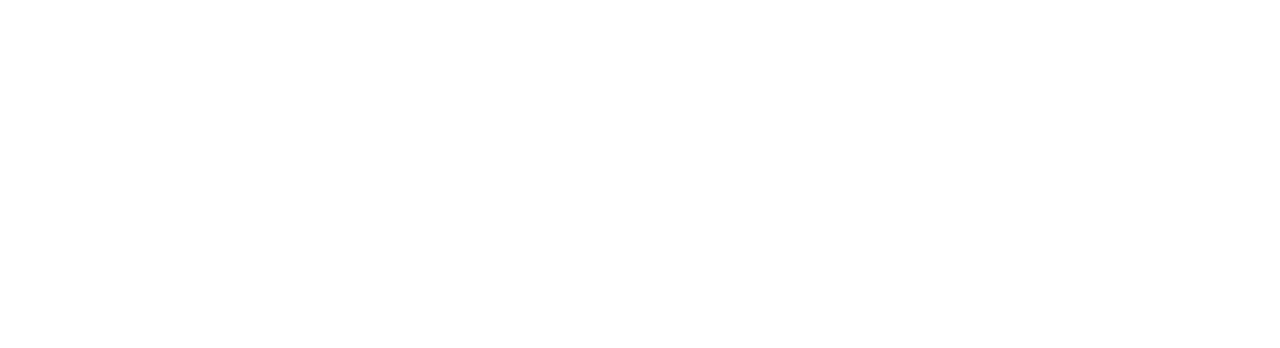
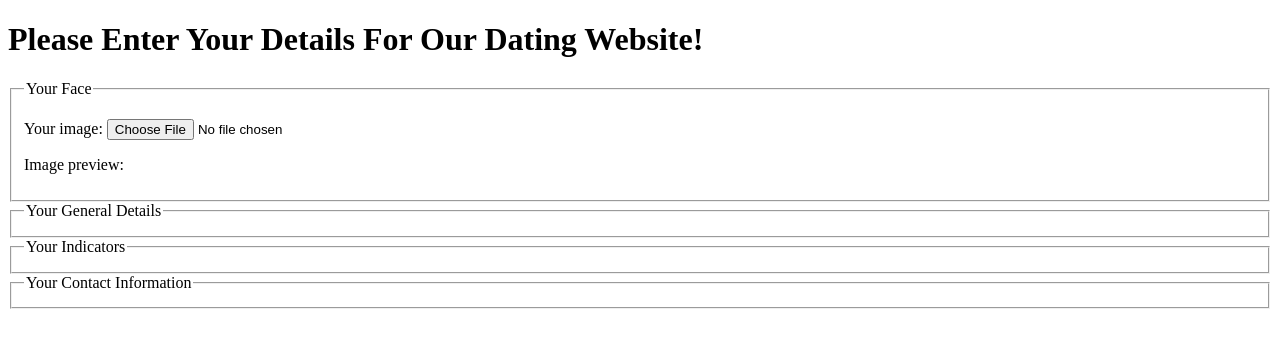
Before and after one commit to seekdestiny/htmcssandjs, a plain HTML site: page assign1/index.html in a window 1280 px wide. Drawn offline with Linux system fonts and the light colour scheme.

Commit message:
add image upload

```diff
--- a/assign1/index.html
+++ b/assign1/index.html
@@ -3,20 +3,45 @@
 <html>
 
 <head>
+    <style>
 
 
 
+
+    </style>
 </head>
 
 
 <body>
+    <h1>Please Enter Your Details For Our Dating Website!</h1>
+    <form action="" method="post" enctype="multipart/form-data">
+        <fieldset>
+            <legend>Your Face</legend>
+            <p>Your image: <input type="file" name="imgToUpload" required></p>
+            <p>Image preview: <img src="" id="preview"></p>
+        </fieldset>
+
+        <fieldset>
+            <legend>Your General Details</legend>
 
 
 
+        </fieldset>
 
-</body>
+        <fieldset>
+            <legend>Your Indicators</legend>
 
 
 
+        </fieldset>
+
+        <fieldset>
+            <legend>Your Contact Information</legend>
+
+
+
+        </fieldset>
+    </form>
+</body>
 
 </html>
```
